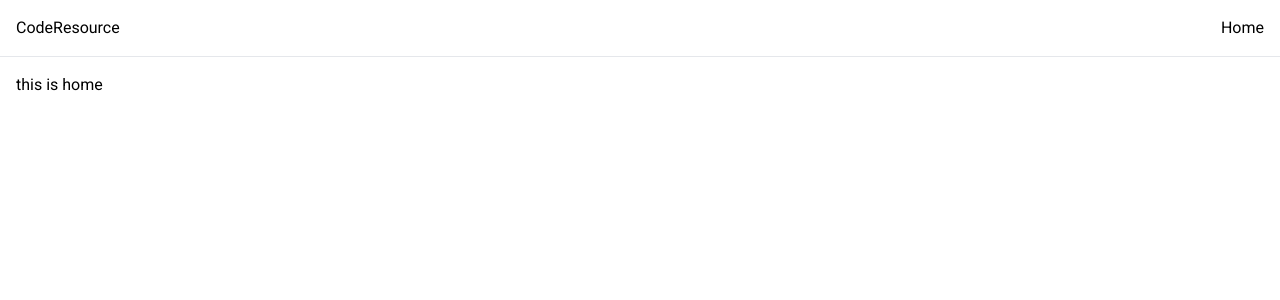
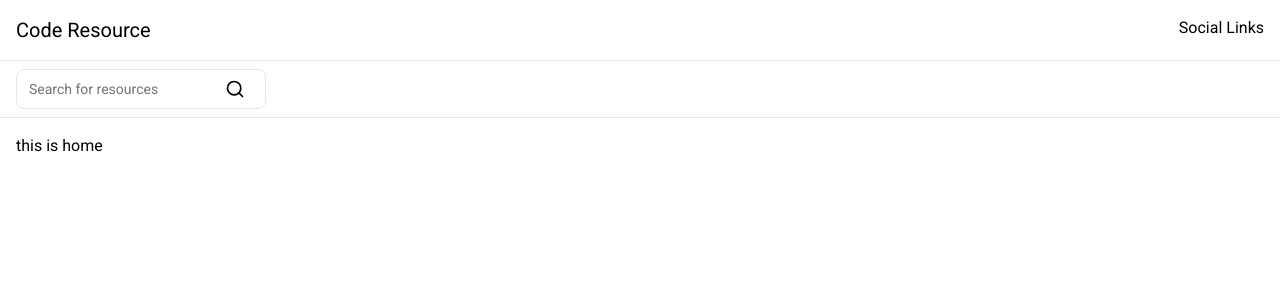
Before and after one commit to gauravkumarkarki07/coderesource, a React (Vite) app in the folder client/: page /home in a window 1280 px wide. Shown: the top 300 px of the page. Built offline with nearby package versions, Linux system fonts and the light colour scheme.

Commit message:
Feat: Input Field added and Search bar added on header

```diff
--- a/client/src/Global/components/Header.tsx
+++ b/client/src/Global/components/Header.tsx
@@ -1,21 +1,26 @@
-import { NavLink } from "react-router-dom"
+import SearchBar from "./SearchBar"
 
 function Header() {
   return (
-    <section className="w-full border-b">
-      <nav className="flex justify-between max-w-[1280px] mx-auto px-4 py-4">
-        <ul>
-          <li>CodeResource</li>
-        </ul>
-        <ul>
-          <li>
-            <NavLink to={'/home'}>
-              Home
-            </NavLink>
-          </li>
-        </ul>
+    <header className="w-full">
+      <nav className="flex flex-col">
+        {/* Upper Part */}
+        <section className="border-b px-4 py-4">
+          <ul className="flex flex-row justify-between  max-w-[1280px] mx-auto">
+            <li className="text-xl">Code Resource</li>
+            <li>Social Links</li>
+          </ul>
+        </section>
+        {/* Lower Part */}
+        <section className="border-b px-4 py-2">
+          <ul className="max-w-[1280px] mx-auto">
+            <li>
+              <SearchBar/>
+            </li>
+          </ul>
+        </section>
       </nav>
-    </section>
+    </header>
   )
 }
 
--- /dev/null
+++ b/client/src/Global/components/SearchBar.tsx
@@ -0,0 +1,16 @@
+import { Input } from '@/components/ui/input';
+import {SearchIcon} from 'lucide-react';
+
+function SearchBar() {
+  return (
+    <section className='w-[250px] border rounded-lg flex flex-row gap-2 items-center h-[40px]'>
+        <Input
+        className='w-[200px] focus-visible:outline-none focus-visible:ring-0 border-none shadow-none'
+    placeholder='Search for resources'
+        />
+        <SearchIcon size={20}/>
+    </section>
+  )
+}
+
+export default SearchBar
--- /dev/null
+++ b/client/src/components/ui/input.tsx
@@ -0,0 +1,25 @@
+import * as React from "react"
+
+import { cn } from "@/shadcn/lib/utils"
+
+export interface InputProps
+  extends React.InputHTMLAttributes<HTMLInputElement> {}
+
+const Input = React.forwardRef<HTMLInputElement, InputProps>(
+  ({ className, type, ...props }, ref) => {
+    return (
+      <input
+        type={type}
+        className={cn(
+          "flex h-9 w-full rounded-md border border-neutral-200 bg-transparent px-3 py-1 text-sm shadow-sm transition-colors file:border-0 file:bg-transparent file:text-sm file:font-medium file:text-neutral-950 placeholder:text-neutral-500 focus-visible:outline-none focus-visible:ring-1 focus-visible:ring-neutral-950 disabled:cursor-not-allowed disabled:opacity-50 dark:border-neutral-800 dark:file:text-neutral-50 dark:placeholder:text-neutral-400 dark:focus-visible:ring-neutral-300",
+          className
+        )}
+        ref={ref}
+        {...props}
+      />
+    )
+  }
+)
+Input.displayName = "Input"
+
+export { Input }
```
